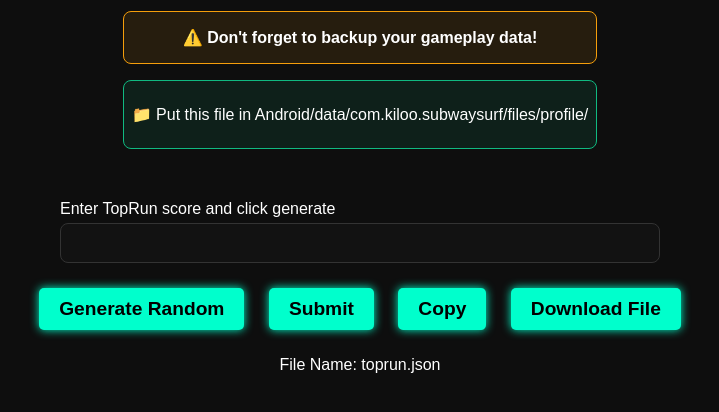
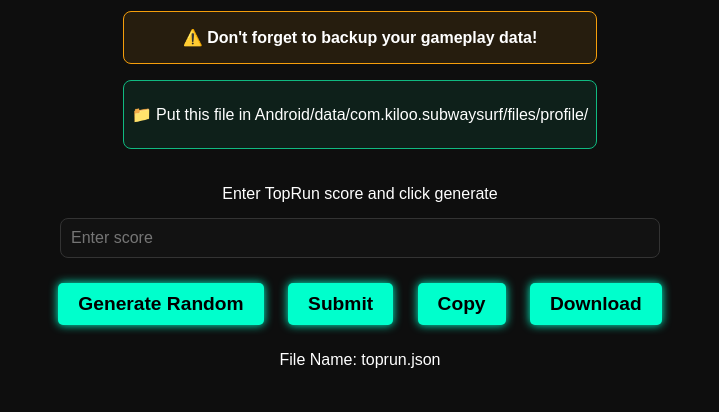
Before and after one commit to SayfullahSayeb/Subway-Surfers-Temp, a plain HTML site: page src/generator/toprun.html in a window 1280 px wide. Shown: the part 128-540 px from the top of the page, without its empty margins (280-999 px from the left). Drawn offline with Linux system fonts and the light colour scheme.

Commit message:
Improve performance

```diff
--- a/src/generator/toprun.html
+++ b/src/generator/toprun.html
@@ -161,6 +161,15 @@
       box-shadow: 0px 0px 15px #00ffcc;
       z-index: 1000;
     }
+
+    input[type="number"]::-webkit-outer-spin-button,
+input[type="number"]::-webkit-inner-spin-button {
+    -webkit-appearance: none;
+    margin: 0;
+}
+input[type="number"] {
+    -moz-appearance: textfield;
+}
   </style>
 </head>
 
@@ -176,9 +185,9 @@
       </div>
     </header>
 
+    <label for="currentScore">Enter TopRun score and click generate</label>
     <div class="input-group">
-      <label for="currentScore">Enter TopRun score and click generate</label>
-      <input id="currentScore" name="currentScore" type="number" min="1" required oninput="enableSubmit()">
+      <input id="currentScore" name="currentScore" placeholder="Enter score" type="number" min="1" required oninput="enableSubmit()">
     </div>
 
     <!-- Buttons -->
@@ -186,7 +195,7 @@
       <button id="generateRandomButton" type="button" onclick="generateRandomScore()">Generate Random</button>
       <button id="submitButton" type="button" onclick="generateJSON()" disabled>Submit</button>
       <button id="copyButton" type="button" onclick="copyJSON()">Copy</button>
-      <button id="downloadButton" type="button" onclick="downloadJSON()">Download File</button>
+      <button id="downloadButton" type="button" onclick="downloadJSON()">Download</button>
     </div>
 
     <p>File Name: toprun.json</p>
```
Also changed, not shown: src/generator/badges.html (+13 -2 lines), src/generator/multiplier.html (+13 -0 lines), src/generator/wallet.html (+9 -0 lines).
